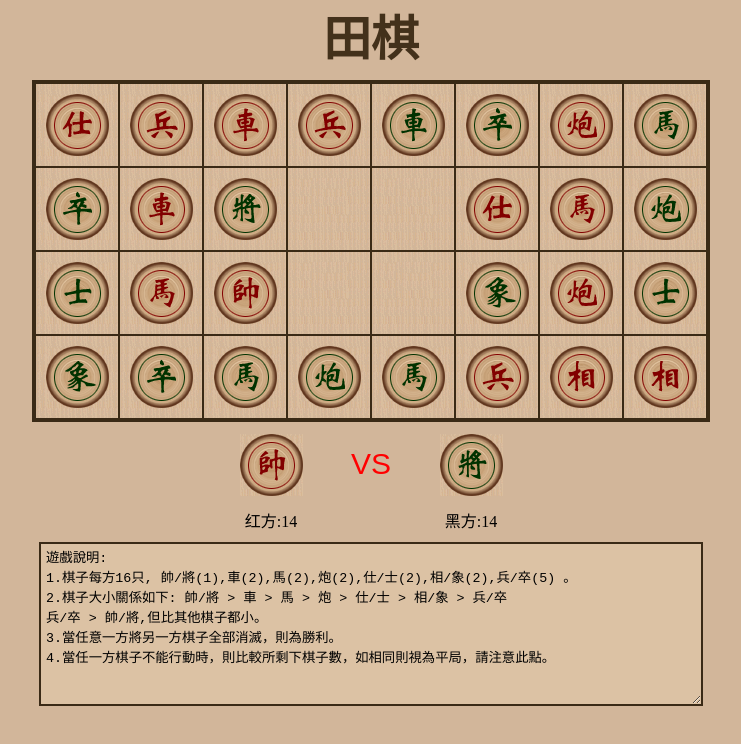
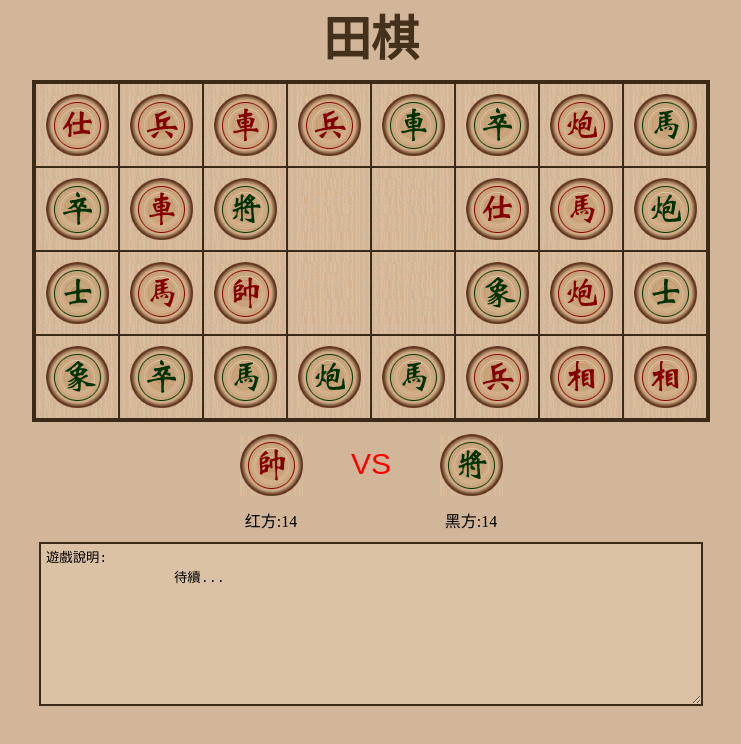
Before and after one commit to jk9112605/Field-Chess, a plain HTML site: page index.html in a window 1280 px wide. Shown: the whole page, without its empty margins (269-1010 px from the left). Drawn offline with Linux system fonts and the light colour scheme.

Commit message:
write introdcution later

```diff
--- a/index.html
+++ b/index.html
@@ -45,11 +45,8 @@
 <!-- tips start -->
 <div class="tips">
 	<textarea>遊戲說明:
-1.棋子每方16只, 帥/將(1),車(2),馬(2),炮(2),仕/士(2),相/象(2),兵/卒(5) 。
-2.棋子大小關係如下: 帥/將 > 車 > 馬 > 炮 > 仕/士 > 相/象 > 兵/卒
-兵/卒 > 帥/將,但比其他棋子都小。
-3.當任意一方將另一方棋子全部消滅，則為勝利。
-4.當任一方棋子不能行動時，則比較所剩下棋子數，如相同則視為平局，請注意此點。</textarea>
+		待續...
+	</textarea>
 </div>
 <!-- tips end -->
 
```
